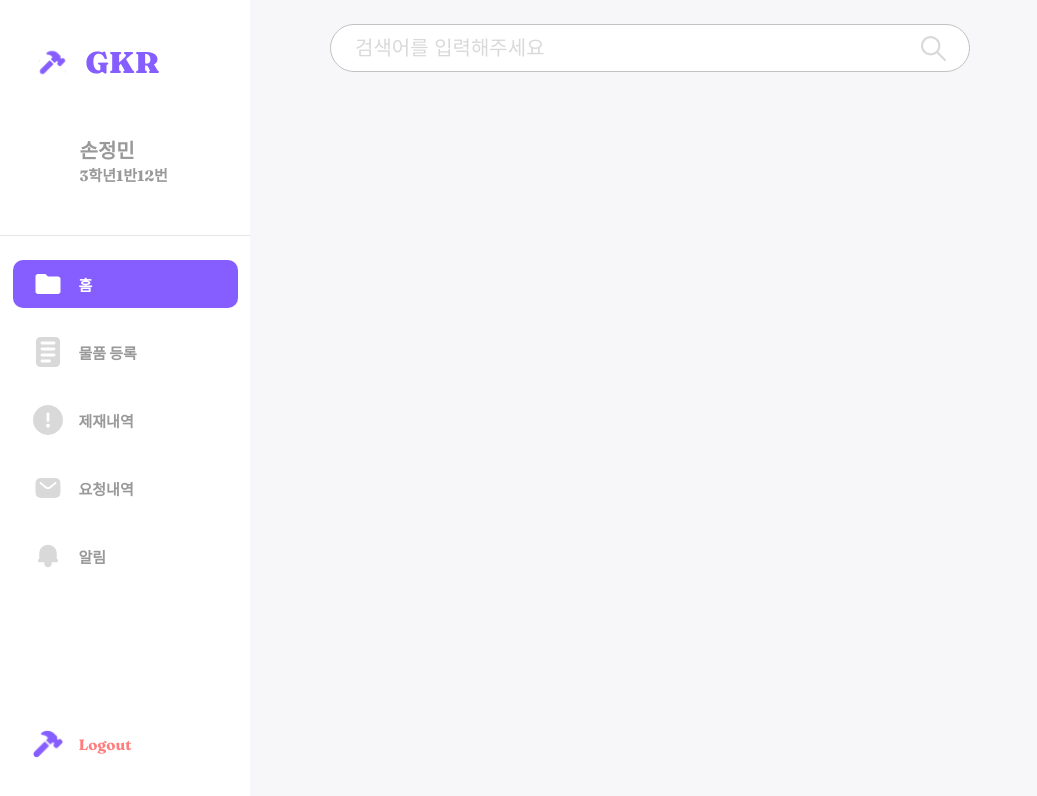
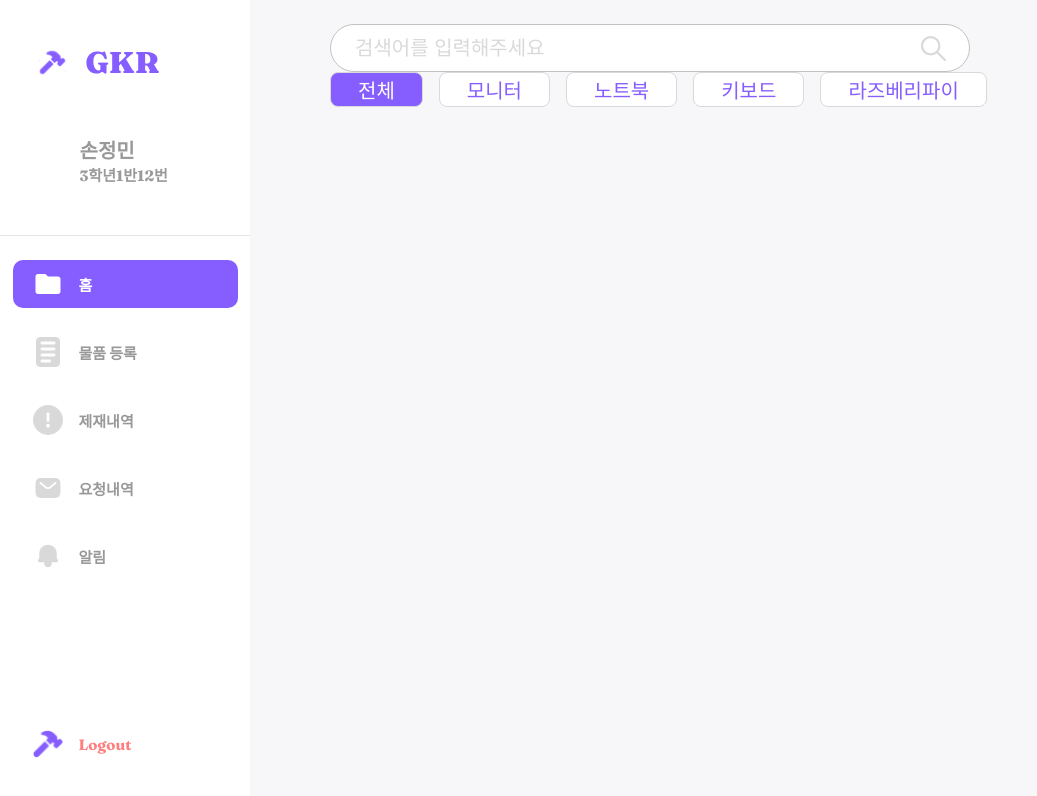
Before and after one commit to Team-Ampersand/GKR-Frontend, a Next.js app: page /home in a window 1280 px wide. Shown: the top 796 px of the page, without its empty margins (0-1037 px from the left). Built offline with nearby package versions, Linux system fonts and the light colour scheme.

Commit message:
💄 Add: 메뉴 버튼 퍼블리싱

```diff
--- a/src/app/home/page.tsx
+++ b/src/app/home/page.tsx
@@ -1,4 +1,5 @@
 'use client';
+import MenuList from 'components/Home/molecules/MenuList';
 import { HomeTemplate } from 'components/Home/template/style';
 import SearchField from 'components/common/molecules/SearchField';
 import Sidebar from 'components/common/organisms/Sidebar';
@@ -10,6 +11,7 @@ const HomePage = () => {
       <Sidebar />
       <HomeTemplate>
         <SearchField />
+        <MenuList />
       </HomeTemplate>
     </CommonTemplate>
   );
--- /dev/null
+++ b/src/components/Home/atoms/MenuButton/index.tsx
@@ -0,0 +1,20 @@
+import { useRecoilValue } from 'recoil';
+import { Layer } from './style';
+import { roleType } from 'recoilAtoms';
+
+interface Props {
+  text: string;
+  selected?: boolean;
+  onClick: () => void;
+}
+
+const MenuButton = ({ text, selected = false, onClick }: Props) => {
+  const role = useRecoilValue(roleType);
+  return (
+    <Layer role={role} selected={selected} onClick={onClick}>
+      {text}
+    </Layer>
+  );
+};
+
+export default MenuButton;
--- /dev/null
+++ b/src/components/Home/atoms/MenuButton/style.ts
@@ -0,0 +1,22 @@
+import styled from '@emotion/styled';
+import { Palette } from 'style/global';
+
+export const Layer = styled.button<{ role: string; selected: boolean }>`
+  padding: 2px 27px;
+  border-radius: 8px;
+  font-size: 20px;
+  border: 1px solid ${Palette.NATURAL_N3};
+  color: ${({ role, selected }) =>
+    selected
+      ? Palette.NATURAL_N2
+      : role === 'admin'
+      ? Palette.PRIMARY_P5
+      : Palette.PRIMARY_P1};
+  background: ${({ role, selected }) =>
+    !selected
+      ? Palette.NATURAL_N2
+      : role === 'admin'
+      ? Palette.PRIMARY_P5
+      : Palette.PRIMARY_P1};
+  cursor: pointer;
+`;
--- /dev/null
+++ b/src/components/Home/molecules/MenuList/index.tsx
@@ -0,0 +1,24 @@
+import MenuButton from 'components/Home/atoms/MenuButton';
+import { useState } from 'react';
+import { Layer } from './style';
+
+const MenuList = () => {
+  const array = ['전체', '모니터', '노트북', '키보드', '라즈베리파이'];
+
+  const [selected, setSelected] = useState<string>(array[0]);
+
+  return (
+    <Layer>
+      {array.map((item, key) => (
+        <MenuButton
+          text={item}
+          selected={selected === item}
+          key={key}
+          onClick={() => setSelected(item)}
+        />
+      ))}
+    </Layer>
+  );
+};
+
+export default MenuList;
--- /dev/null
+++ b/src/components/Home/molecules/MenuList/style.ts
@@ -0,0 +1,6 @@
+import styled from '@emotion/styled';
+
+export const Layer = styled.div`
+  display: flex;
+  gap: 16px;
+`;
```
